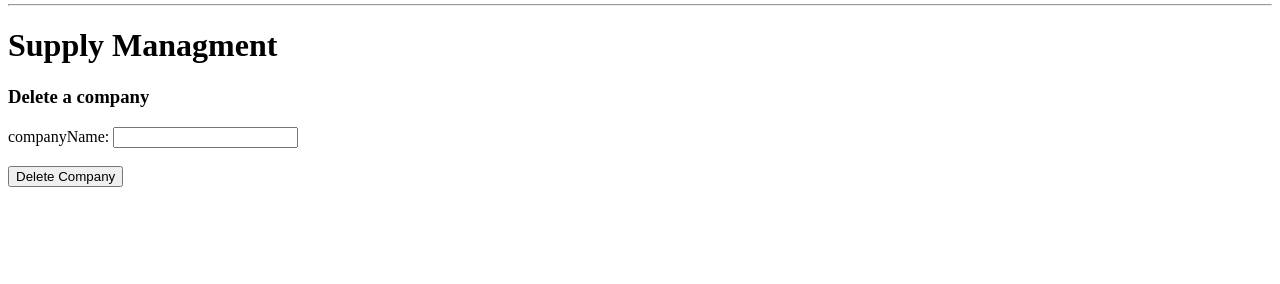
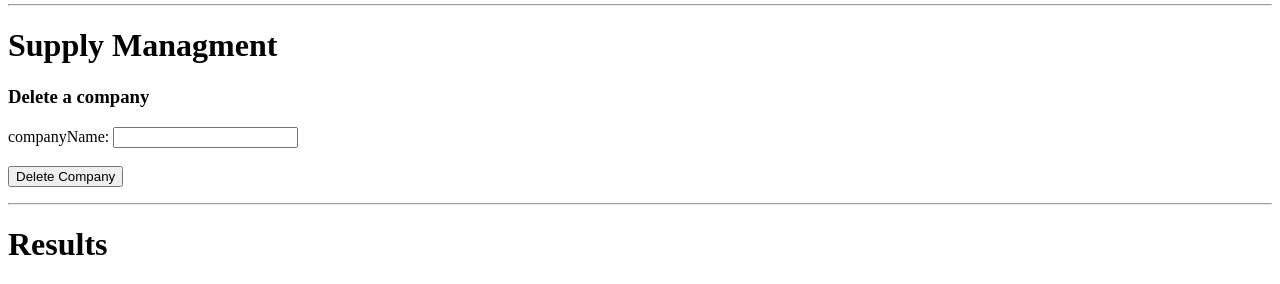
Before and after one commit to xinyue-ash/ZooManagmentSystem, a PHP site: page /zooMng.php in a window 1280 px wide. Shown: the part 1184-1468 px from the top of the page. Before the commit the page ends 1371 px from the top, so only its background shows below. Run offline with PHP 8.4, Linux system fonts and the light colour scheme.

Commit message:
Merge branch 'xinyue' of https://github.com/xinyue-ash/304Project into main

```diff
--- a/zoo.sql
+++ b/zoo.sql
@@ -212,7 +212,6 @@ values(112, 'male', 1, to_date('2021-01-18', 'yyyy-mm-dd'), 'amphibian_zone', 'G
 insert into Animal_BasicInfo
 values(113, 'female', 0, to_date('2014-10-16', 'yyyy-mm-dd'), 'mamal_zone', 'Panda');
 
-
 insert into Animal_BasicInfo
 values(114, 'male', 1, to_date('2014-10-16', 'yyyy-mm-dd'), 'reptile_zone', 'Black Rat Snake');
 
--- a/zooMng.php
+++ b/zooMng.php
@@ -125,6 +125,10 @@ https://github.students.cs.ubc.ca/CPSC304/CPSC304_PHP_Project/blob/master/init.p
 
     </form>
 
+    <hr />
+    <h1>Results</h1>
+
+
     <!-- start of php functions -->
     <?php
     include("index.php");
```
Also changed, not shown: query.sql (line endings or trailing spaces).
